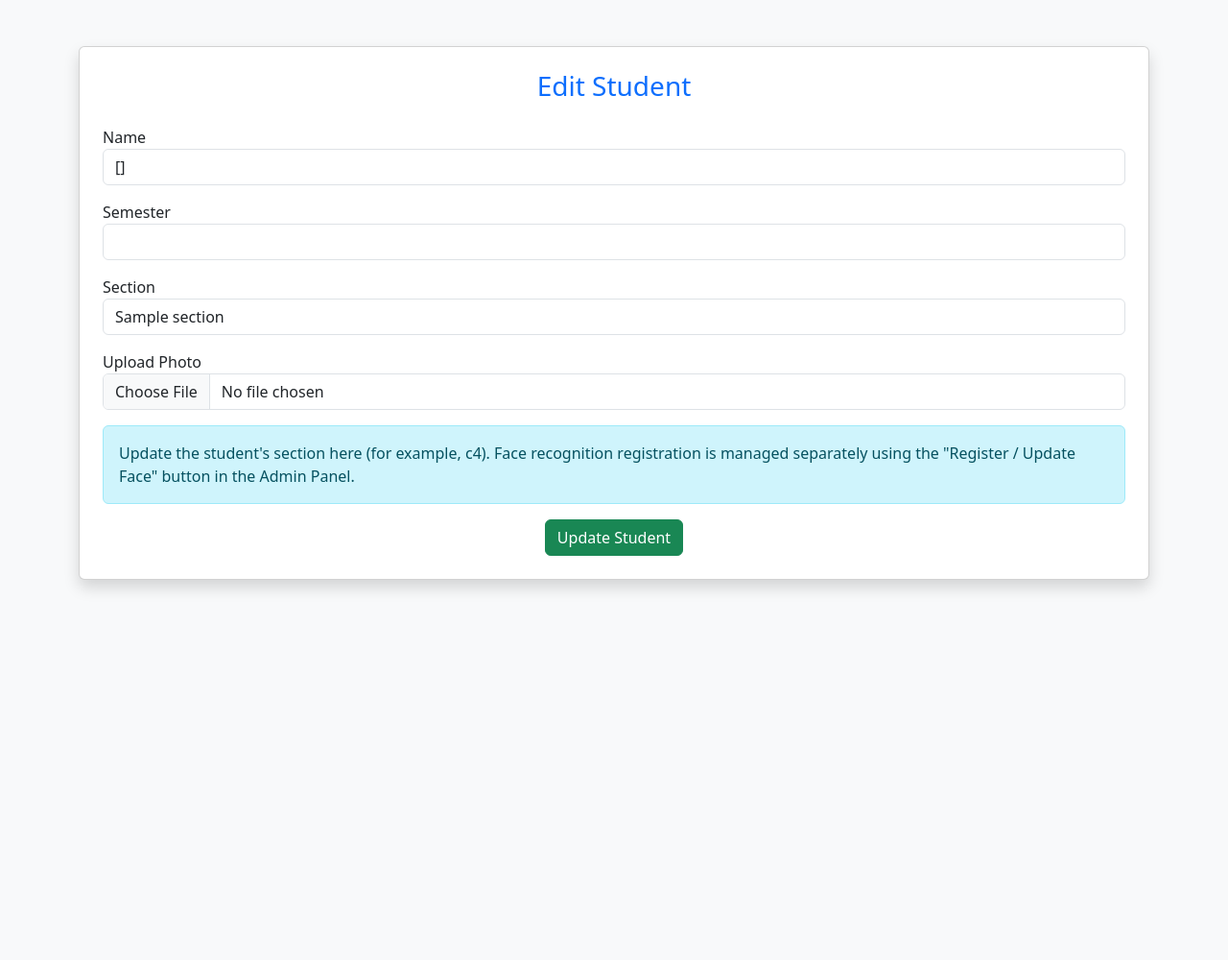
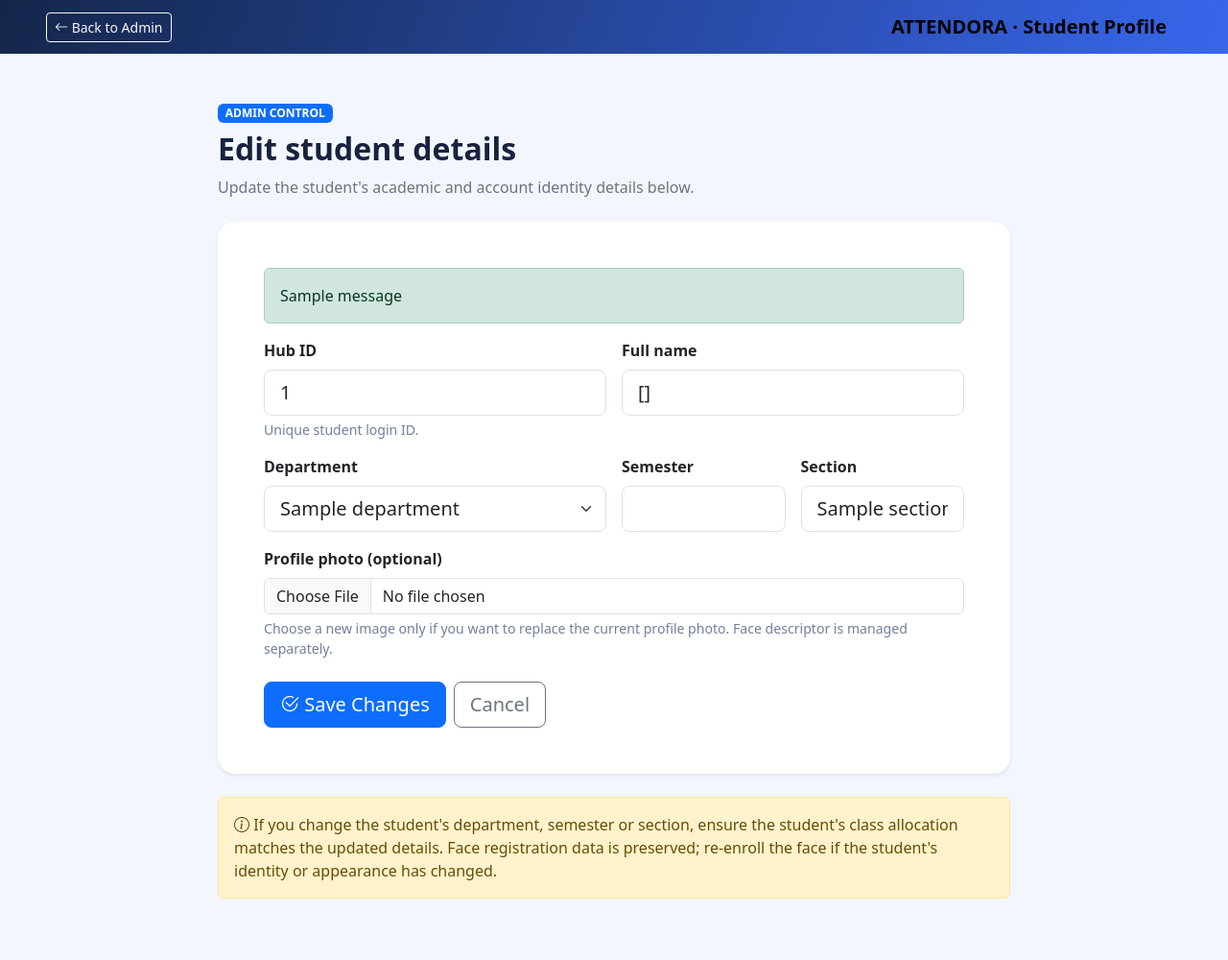
Before and after one commit to Bunny-Kadari/Student-Hub-Attendance-System, a Python web app: template templates/edit_student.html in a window 1280 px wide. Shown: the whole page at 96% size. Before the commit the page ends 615 px from the top, so only its background shows below. Run offline with Jinja, Linux system fonts and the light colour scheme; the template is opened without the code that fills it: most values are stand-ins (such as "Sample title", 1, 10 or a date in 2020); one stand-in notice (Sample message) is shown.

Commit message:
Redesign full student profile editor for Attendora

```diff
--- a/templates/edit_student.html
+++ b/templates/edit_student.html
@@ -1,55 +1,23 @@
-<!DOCTYPE html>
-<html>
-<head>
-    <title>Attendora | Edit Student</title>
-    <link href="https://cdn.jsdelivr.net/npm/bootstrap@5.3.2/dist/css/bootstrap.min.css" rel="stylesheet">
-</head>
-
-<body class="bg-light">
-
-<div class="container mt-5">
-
-    <div class="card shadow p-4">
-
-        <h3 class="text-center text-primary mb-4">Edit Student</h3>
-
-        <form method="POST" enctype="multipart/form-data">
-
-            <div class="mb-3">
-                <label>Name</label>
-                <input type="text" name="name" value="{{ student.name }}" class="form-control" required>
-            </div>
-
-            <div class="mb-3">
-                <label>Semester</label>
-                <input type="number" name="semester" value="{{ student.semester }}" class="form-control" required>
-            </div>
-
-            <div class="mb-3">
-                <label>Section</label>
-                <input type="text" name="section" value="{{ student.section }}" class="form-control">
-            </div>
-
-            <div class="mb-3">
-                <label>Upload Photo</label>
-                <input type="file" name="photo" class="form-control">
-            </div>
-
-            <div class="alert alert-info">
-                Update the student's section here (for example, c4). Face recognition registration is managed separately using the "Register / Update Face" button in the Admin Panel.
-            </div>
-
-            <div class="text-center">
-                <button type="submit" class="btn btn-success">
-                    Update Student
-                </button>
-            </div>
-
-        </form>
-
-    </div>
-
+<!doctype html>
+<html lang="en"><head><meta charset="utf-8"><meta name="viewport" content="width=device-width,initial-scale=1">
+<title>Attendora | Edit Student Profile</title>
+<link href="https://cdn.jsdelivr.net/npm/bootstrap@5.3.3/dist/css/bootstrap.min.css" rel="stylesheet">
+<link href="https://cdn.jsdelivr.net/npm/bootstrap-icons@1.11.3/font/bootstrap-icons.css" rel="stylesheet">
+<style>body{background:#f3f6fc;color:#17233e}.top{background:linear-gradient(110deg,#14264a,#3867ed);color:white}.card{border:0;border-radius:18px}.form-label{font-weight:600}.hint{color:#71809b;font-size:.88rem}</style></head>
+<body><nav class="navbar top px-3 px-md-5"><a class="btn btn-outline-light btn-sm" href="/admin"><i class="bi bi-arrow-left"></i> Back to Admin</a><span class="navbar-brand mb-0 fw-bold">ATTENDORA · Student Profile</span></nav>
+<main class="container py-5" style="max-width:850px"><div class="mb-4"><span class="badge text-bg-primary">ADMIN CONTROL</span><h2 class="fw-bold mt-2">Edit student details</h2><p class="text-secondary">Update the student's academic and account identity details below.</p></div>
+<div class="card shadow-sm"><div class="card-body p-4 p-md-5">
+{% with messages=get_flashed_messages(with_categories=true) %}{% for category,message in messages %}<div class="alert alert-{{ category }}">{{ message }}</div>{% endfor %}{% endwith %}
+<form method="POST" enctype="multipart/form-data">
+<div class="row g-3">
+<div class="col-md-6"><label class="form-label">Hub ID</label><input class="form-control form-control-lg" name="hub_id" value="{{ student.hub_id }}" required><div class="hint mt-1">Unique student login ID.</div></div>
+<div class="col-md-6"><label class="form-label">Full name</label><input class="form-control form-control-lg" name="name" value="{{ student.name }}" required></div>
+<div class="col-md-6"><label class="form-label">Department</label><select class="form-select form-select-lg" name="dept_id" required>{% for d in departments %}<option value="{{ d.id }}" {% if d.id==student.dept_id %}selected{% endif %}>{{ d.dept_name }}</option>{% endfor %}</select></div>
+<div class="col-md-3"><label class="form-label">Semester</label><input class="form-control form-control-lg" type="number" min="1" max="8" name="semester" value="{{ student.semester }}" required></div>
+<div class="col-md-3"><label class="form-label">Section</label><input class="form-control form-control-lg" name="section" value="{{ student.section or '' }}" placeholder="e.g. C4"></div>
+<div class="col-12"><label class="form-label">Profile photo (optional)</label><input class="form-control" type="file" name="photo" accept="image/*"><div class="hint mt-1">Choose a new image only if you want to replace the current profile photo. Face descriptor is managed separately.</div></div>
 </div>
-
-</body>
-</html>
+<div class="d-flex flex-wrap gap-2 mt-4"><button class="btn btn-primary btn-lg"><i class="bi bi-check2-circle"></i> Save Changes</button><a href="/admin" class="btn btn-outline-secondary btn-lg">Cancel</a></div>
+</form></div></div>
+<div class="alert alert-warning mt-4"><i class="bi bi-info-circle"></i> If you change the student's department, semester or section, ensure the student's class allocation matches the updated details. Face registration data is preserved; re-enroll the face if the student's identity or appearance has changed.</div>
+</main></body></html>
```
